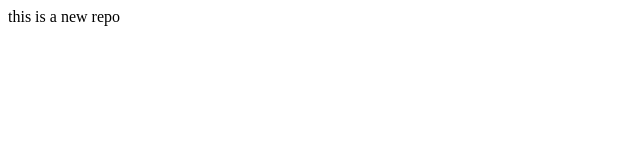
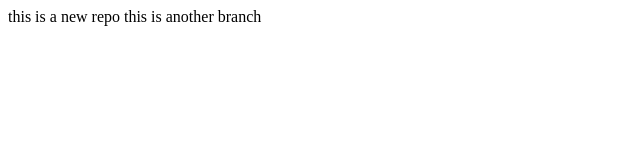
Before and after one commit to saquib000/localrepo, a plain HTML site: page index.html in a window 1280 px wide. Shown: the whole page, without its empty margins (0-640 px from the left). Drawn offline with Linux system fonts and the light colour scheme.

Commit message:
created new branch

```diff
--- a/index.html
+++ b/index.html
@@ -1,3 +1,4 @@
 <p>
     this is a new repo
+    this is another branch
 </p>
```
